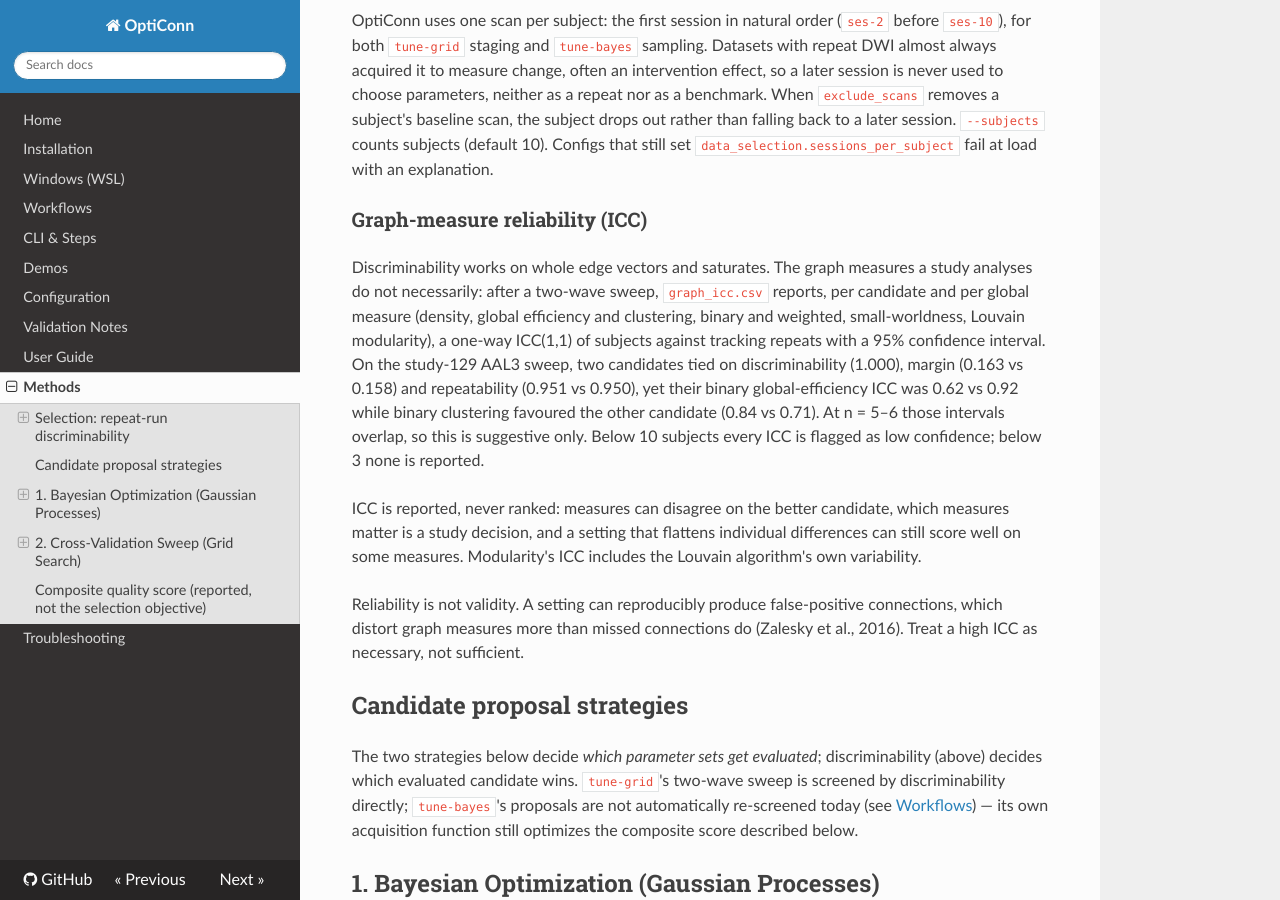
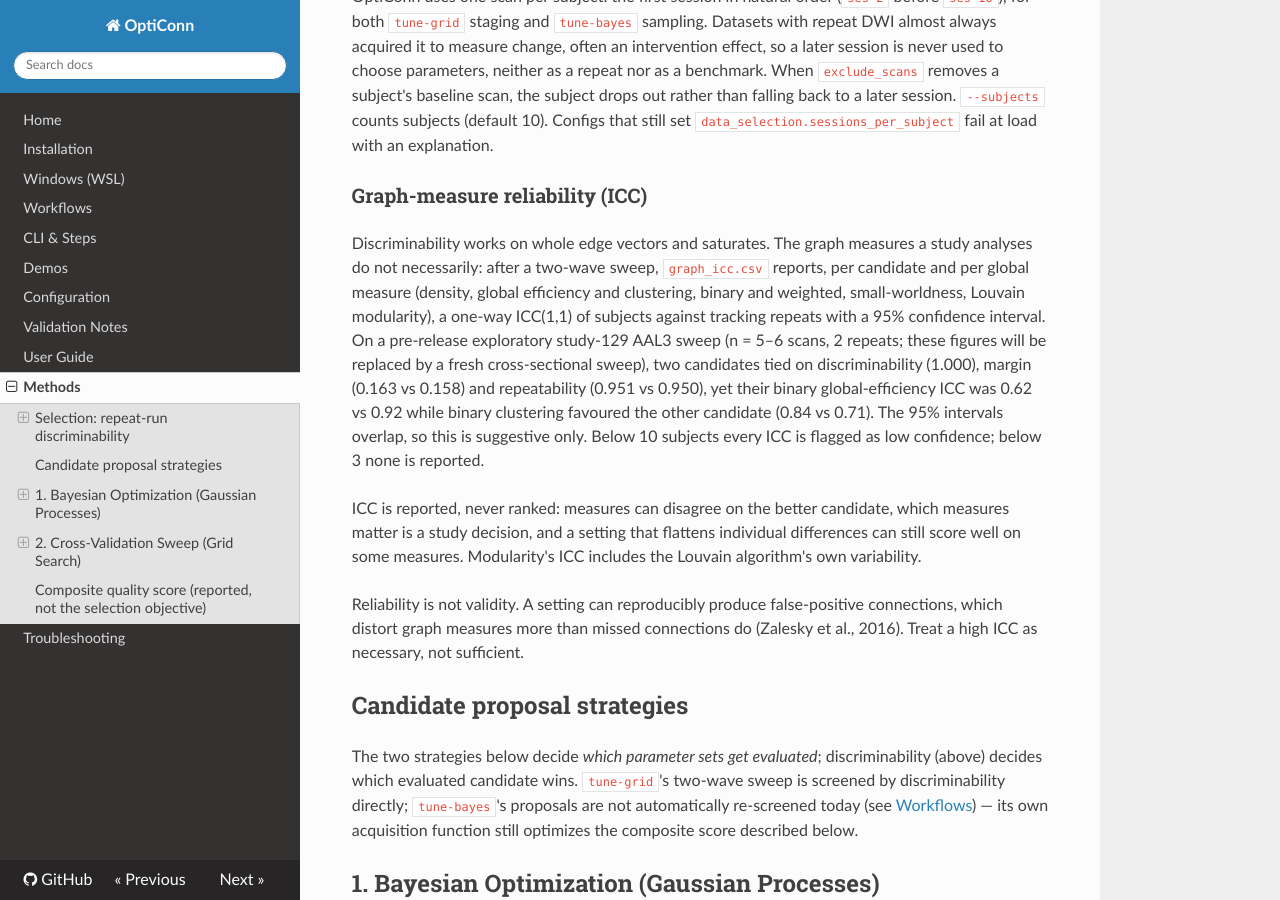
Before and after one commit to MRI-Lab-Graz/opticonn, an MkDocs documentation site: the page built from docs/methods.md, in a window 1280 px wide and 900 px high, scrolled down 1390 px. Built offline with MkDocs 1.6.1, drawn with Linux system fonts in a browser that asks for light colours; nearby versions of some CDN libraries; some of the changed text lies outside the part shown.

Commit message:
docs: remove residual longitudinal wording, label study-129 figures provisional
Co-Authored-By: Claude Sonnet 5 <noreply@anthropic.com>

```diff
--- a/docs/methods.md
+++ b/docs/methods.md
@@ -30,7 +30,7 @@ OptiConn uses one scan per subject: the first session in natural order (`ses-2`
 
 ### Graph-measure reliability (ICC)
 
-Discriminability works on whole edge vectors and saturates. The graph measures a study analyses do not necessarily: after a two-wave sweep, `graph_icc.csv` reports, per candidate and per global measure (density, global efficiency and clustering, binary and weighted, small-worldness, Louvain modularity), a one-way ICC(1,1) of subjects against tracking repeats with a 95% confidence interval. On the study-129 AAL3 sweep, two candidates tied on discriminability (1.000), margin (0.163 vs 0.158) and repeatability (0.951 vs 0.950), yet their binary global-efficiency ICC was 0.62 vs 0.92 while binary clustering favoured the other candidate (0.84 vs 0.71). At n = 5–6 those intervals overlap, so this is suggestive only. Below 10 subjects every ICC is flagged as low confidence; below 3 none is reported.
+Discriminability works on whole edge vectors and saturates. The graph measures a study analyses do not necessarily: after a two-wave sweep, `graph_icc.csv` reports, per candidate and per global measure (density, global efficiency and clustering, binary and weighted, small-worldness, Louvain modularity), a one-way ICC(1,1) of subjects against tracking repeats with a 95% confidence interval. On a pre-release exploratory study-129 AAL3 sweep (n = 5–6 scans, 2 repeats; these figures will be replaced by a fresh cross-sectional sweep), two candidates tied on discriminability (1.000), margin (0.163 vs 0.158) and repeatability (0.951 vs 0.950), yet their binary global-efficiency ICC was 0.62 vs 0.92 while binary clustering favoured the other candidate (0.84 vs 0.71). The 95% intervals overlap, so this is suggestive only. Below 10 subjects every ICC is flagged as low confidence; below 3 none is reported.
 
 ICC is reported, never ranked: measures can disagree on the better candidate, which measures matter is a study decision, and a setting that flattens individual differences can still score well on some measures. Modularity's ICC includes the Louvain algorithm's own variability.
 
```
Also changed, not shown: other parts of docs/methods.md (+1 -1 lines), docs/user_guide.md (+1 -1 lines), paper.md (+1 -1 lines).
